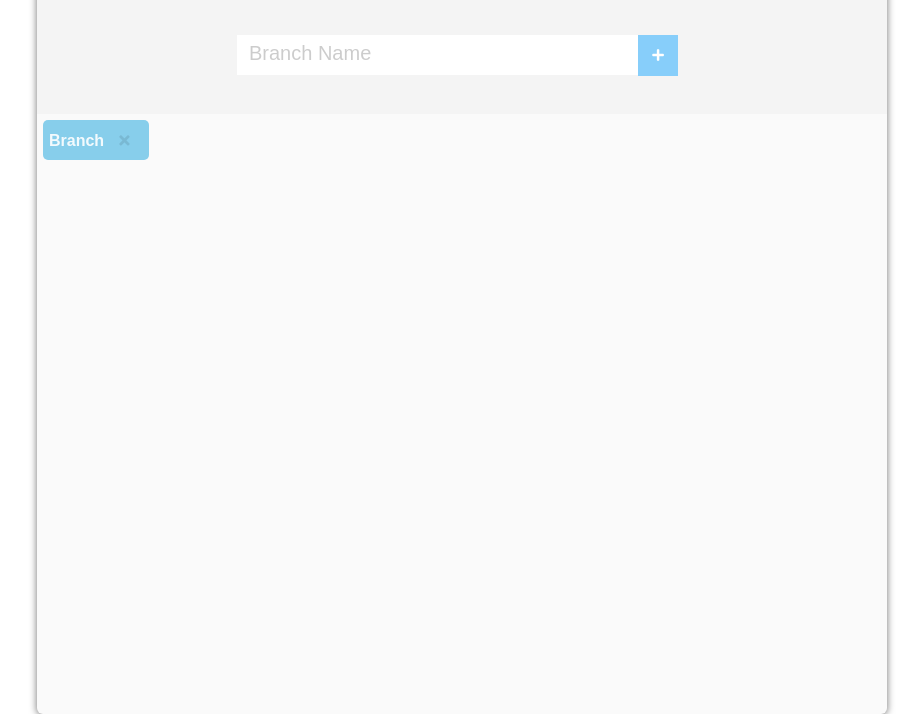
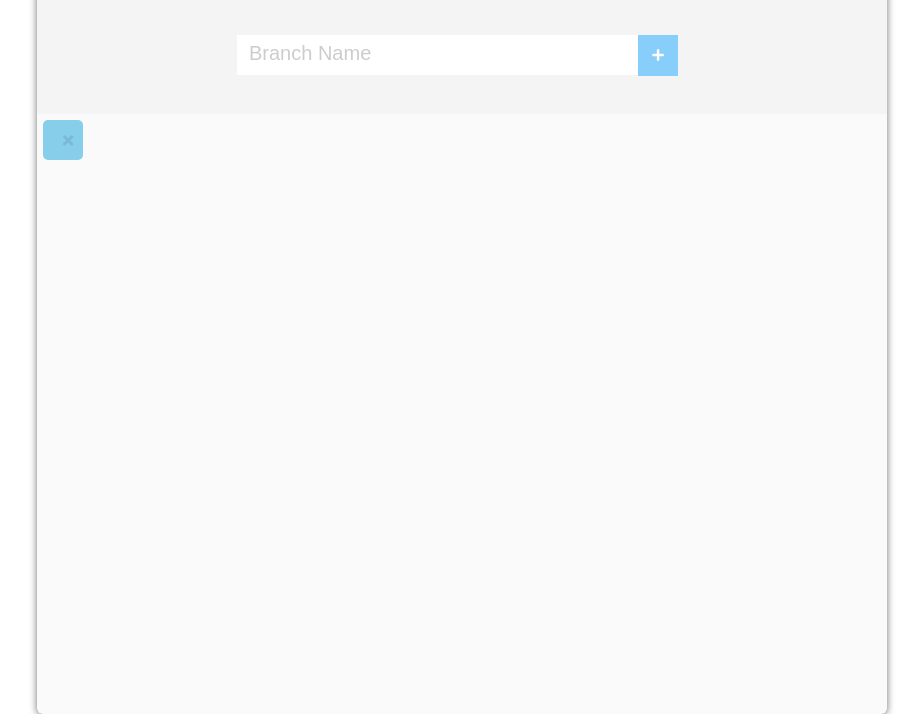
Before and after one commit to mvrikxix-dev/ProjectQ, a plain HTML site: page index.html in a window 1280 px wide. Both pictures are taken after a click on the button 846 px from the left and 176 px from the top of the page. Shown: the part 121-835 px from the top of the page, without its empty margins (188-1111 px from the left). Drawn offline with Linux system fonts and the light colour scheme; a web font is replaced by a local one.

Commit message:
Editted: script.js; Added: Branch Delete and Adding Feature

```diff
--- a/index.html
+++ b/index.html
@@ -15,16 +15,18 @@
             <div id="page-banner">
                 <h1 class="title">Project<span id="Q">Q</span></h1>
                 <p>Project Manager for Ninjas</p>
-                <form id="add-branch">
+                <form autocomplete="off" id="add-branch">
                     <input id="add-name" type="text" onfocus="this.placeholder=''" onblur="this.placeholder='Branch Name'" placeholder="Branch Name">
                     <button type="button" id="add-button" onclick="addBranch()"><i class="fas fa-plus"></i></button>
                 </form>
             </div>
         </header>
         <section id="branch-list">
+<!--
             <button class="branch-select">
                 Branch<span class='cancel'><i class="fas fa-times"></i></span>
             </button>
+-->
         </section>
         <div id="project-list">
             <form autocomplete="off" id="add-project">
--- a/script.js
+++ b/script.js
@@ -23,6 +23,36 @@ function addProject(){
     projectList.appendChild(projectCard);
 }
 
+function addBranch(){
+    var branchName = document.getElementById('add-name').value;
 
-//    document.getElementById("project-card").style.display="block";
-//    document.getElementById("project-name").value="";
+    const branchButton = document.createElement('button');
+    const branchSpan = document.createElement('span');
+    const cancelButton = document.createElement('i');
+
+    branchButton.setAttribute('class', 'branch-select');
+    branchSpan.setAttribute('class', 'cancel');
+    cancelButton.setAttribute('class', 'fas fa-times');
+
+    branchButton.textContent = branchName;
+
+    branchButton.appendChild(branchSpan);
+    branchSpan.appendChild(cancelButton);
+
+    document.getElementById('add-name').value= "";
+
+    const branchList = document.getElementById('branch-list');
+    branchList.appendChild(branchButton);
+}
+
+var list =  document.querySelector('#branch-list');
+
+list.addEventListener('click', function(e){
+    if(e.target.className == 'fas fa-times'){
+        const li = e.target.parentElement.parentElement;
+        list.removeChild(li);
+    }else if(e.target.className == 'cancel'){
+        const li = e.target.parentElement;
+        list.removeChild(li);
+    }
+});
--- a/style.css
+++ b/style.css
@@ -114,20 +114,21 @@ html, body{
     border: 0;
     height: 40px;
     margin: 6px;
+    margin-right: 1px;
     color: rgba(255,255,255,0.9);
     font-family: 'Hind Madurai', sans-serif;
     font-weight: 900;
     line-height: 40px;
     font-size: 16px;
     border-radius: 5px;
+    padding-left: 10px;
+    padding-right: 10px;
     background-color: skyblue;
     outline: none;
 }
 
 .cancel{
-    border: 0;
-    padding-left: 15px;
-    padding-right: 14px;
+    padding-left: 10px;
     color: rgba(0,0,0,0.1);
     background-color: skyblue;
     font-size: 15px;
```
